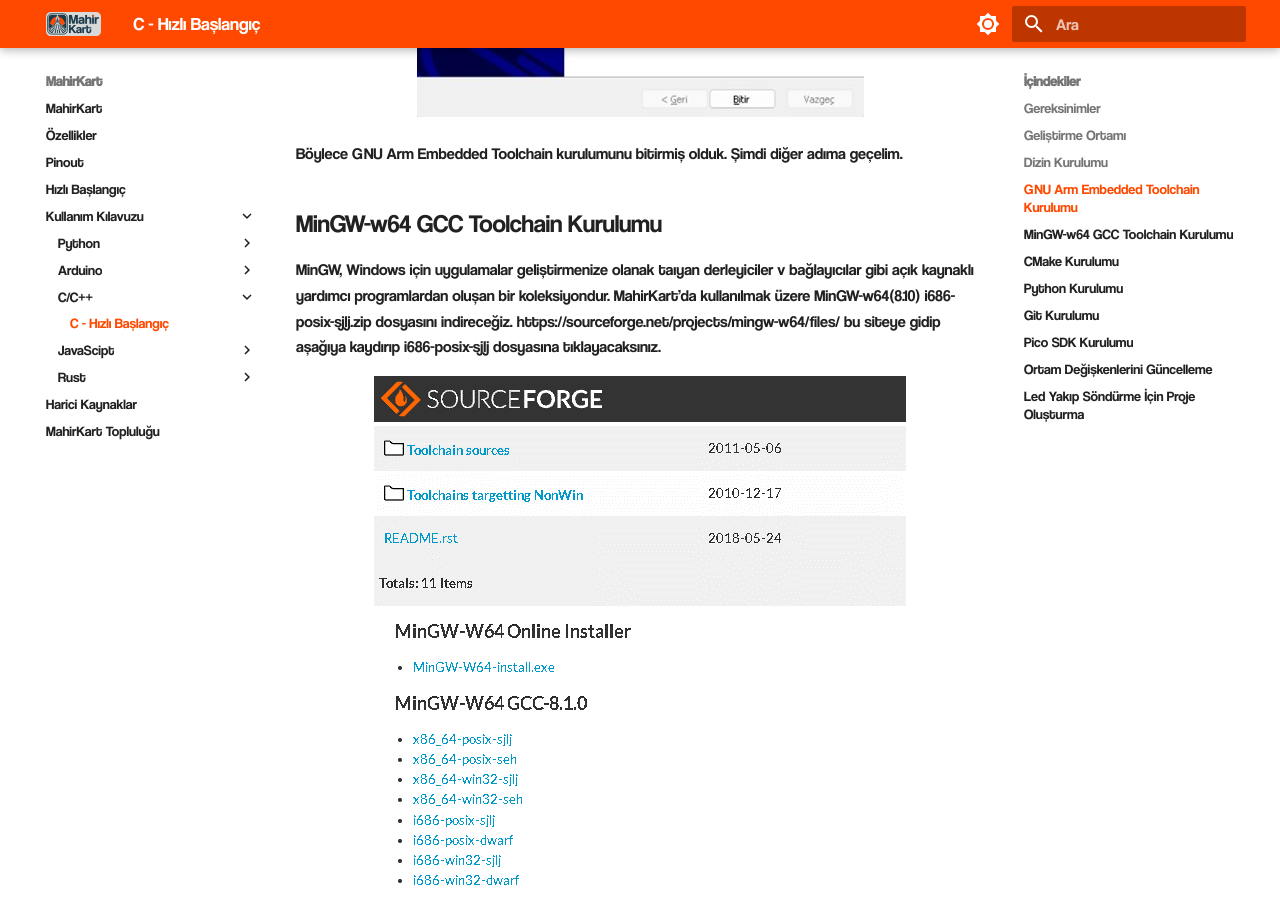
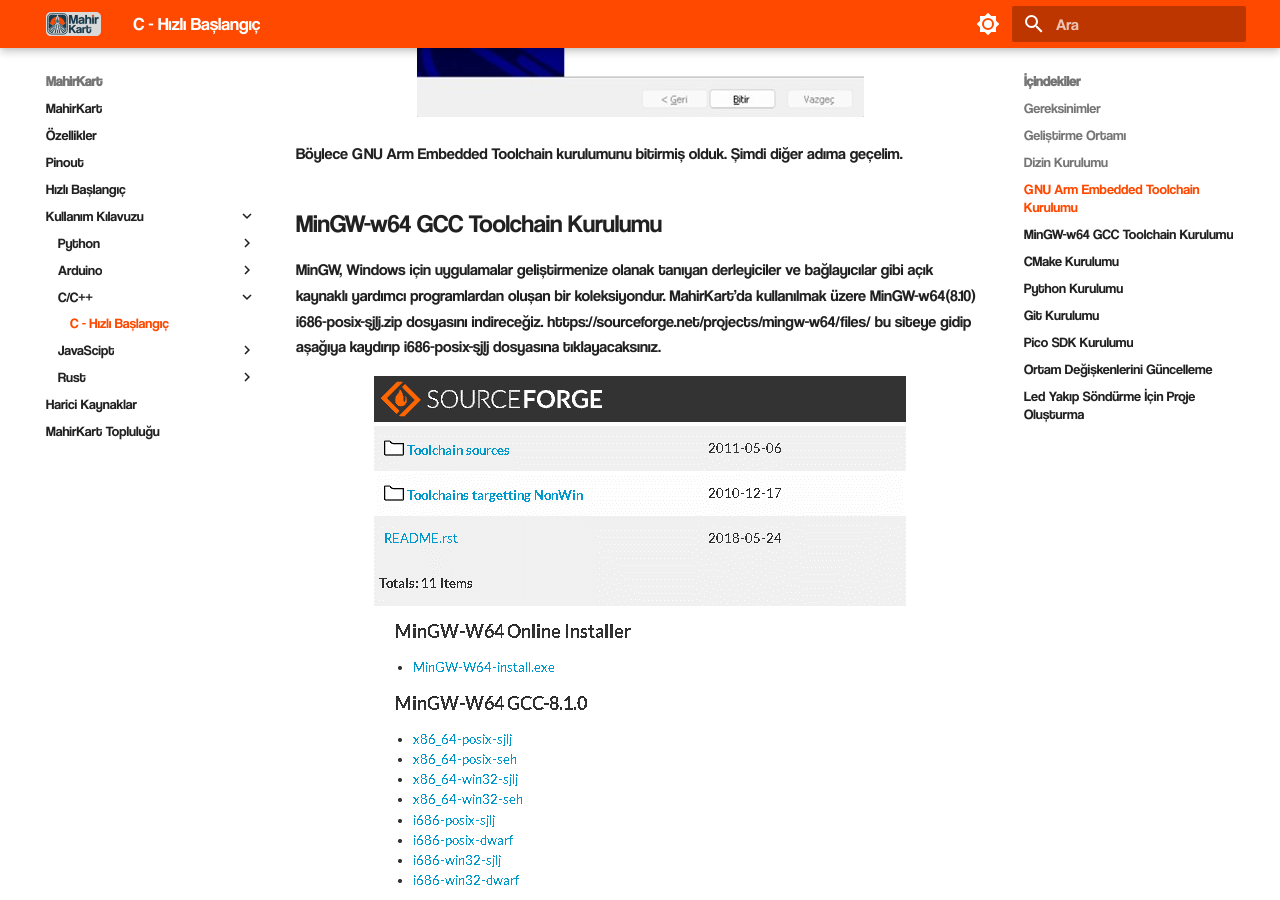
Before and after one commit to BilalAlpaslan/MahirKart-docs, an MkDocs documentation site: the page built from docs/userguide/c/quickstart.md, in a window 1280 px wide and 900 px high, scrolled down 2819 px. Built offline with MkDocs 1.6.1 and Material for MkDocs 9.7.7, drawn with Linux system fonts in a browser that asks for light colours; some web fonts are replaced; some of the changed text lies outside the part shown.

Commit message:
düzeltmeler

```diff
--- a/docs/userguide/c/quickstart.md
+++ b/docs/userguide/c/quickstart.md
@@ -57,7 +57,7 @@
 Böylece GNU Arm Embedded Toolchain kurulumunu bitirmiş olduk. Şimdi diğer adıma geçelim.
 
 ## MinGW-w64 GCC Toolchain Kurulumu
-MinGW, Windows için uygulamalar geliştirmenize olanak taıyan derleyiciler v bağlayıcılar gibi açık kaynaklı yardımcı programlardan oluşan bir koleksiyondur. MahirKart’da kullanılmak üzere MinGW-w64(8.10) i686-posix-sjlj.zip dosyasını indireceğiz. https://sourceforge.net/projects/mingw-w64/files/ bu siteye gidip aşağıya kaydırıp i686-posix-sjlj dosyasına tıklayacaksınız.
+MinGW, Windows için uygulamalar geliştirmenize olanak tanıyan derleyiciler ve bağlayıcılar gibi açık kaynaklı yardımcı programlardan oluşan bir koleksiyondur. MahirKart’da kullanılmak üzere MinGW-w64(8.10) i686-posix-sjlj.zip dosyasını indireceğiz. https://sourceforge.net/projects/mingw-w64/files/ bu siteye gidip aşağıya kaydırıp i686-posix-sjlj dosyasına tıklayacaksınız.
 
 <div style="text-align:center;">
     <img src="/userguide/c/img/Resim5.png"  style="width: auto;" />
```
Also changed, not shown: other parts of docs/userguide/c/quickstart.md (+1 -1 lines).
